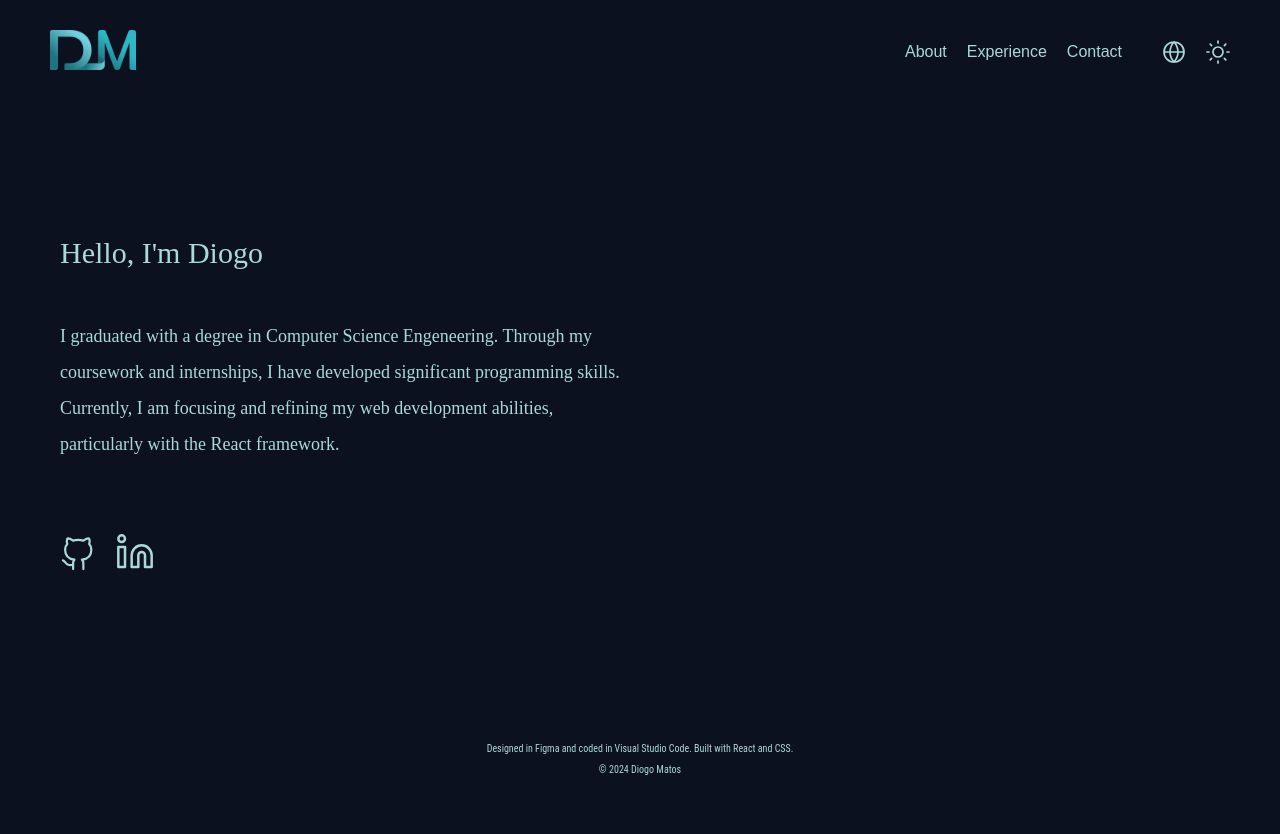
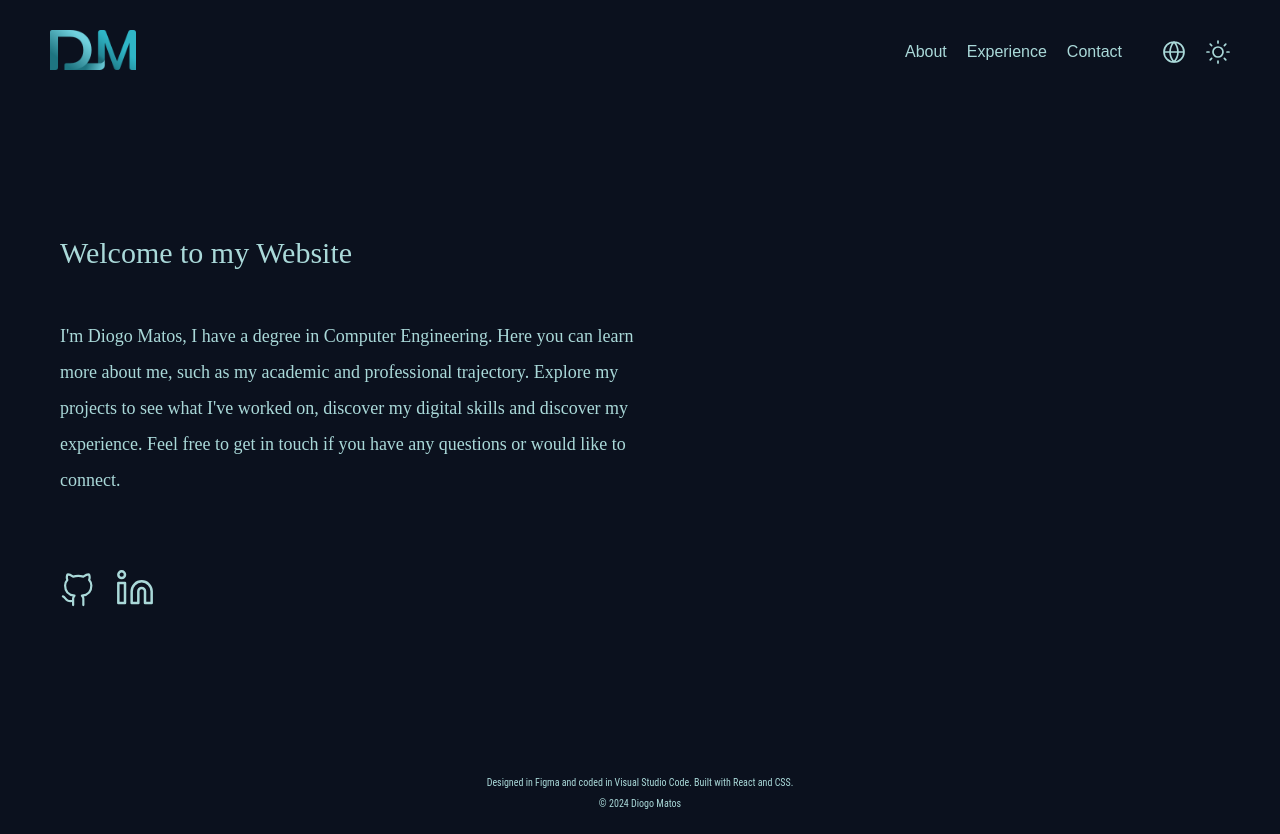
Before and after one commit to DiogoMatos10/portfolio, a React (Vite) app: page /home in a window 1280 px wide. Before the commit the page ends 800 px from the top, so only its background shows below. Built offline with nearby package versions, Linux system fonts and the light colour scheme; a web font is replaced by a local one.

Commit message:
Home Page v2.0

```diff
--- a/src/components/Content/AboutContent.css
+++ b/src/components/Content/AboutContent.css
@@ -12,7 +12,7 @@
 
 .titles {
     font-size: 30px;
-    margin-bottom: 30px;
+    margin-bottom: 50px;
 }
 
 .about-info,
--- a/translations/en/global.json
+++ b/translations/en/global.json
@@ -8,12 +8,12 @@
         "info": "Designed in Figma and coded in Visual Studio Code. Built with React and CSS."
     },
     "home": {
-        "hello": "Hello, I'm Diogo",
-        "paragraph": "I graduated with a degree in Computer Science Engeneering. Through my coursework and internships, I have developed significant programming skills. Currently, I am focusing and refining my web development abilities, particularly with the React framework."
+        "hello": "Welcome to my Website",
+        "paragraph": "I'm Diogo Matos, I have a degree in Computer Engineering. Here you can learn more about me, such as my academic and professional trajectory. Explore my projects to see what I've worked on, discover my digital skills and discover my experience. Feel free to get in touch if you have any questions or would like to connect."
     },
     "about":{
         "about":"About",
-        "paragraph":" I'm Diogo Matos. I'm 21 years old and recently graduated with a degree in Computer Sciences Engineering from Évora, Portugal. I am from Portugal and am highly proactive, always eager to learn and work. My main focus is on web and mobile development.",
+        "paragraph":"I'm Diogo Matos. I'm 21-year-old portuguese and recently graduated with a degree in Computer Science Engineering from Évora, Portugal. Through my coursework and internships, I have developed significant programming skills. I am highly proactive and always eager to learn and work. Currently, I am focused on refining my web and mobile development abilities, particularly with the React framework, and I am actively seeking job opportunities in these areas.",
         "projects":"Projects",
         "click":"Click here to see more ↗",
         "skills":"Digital Skills"
--- a/translations/pt/global.json
+++ b/translations/pt/global.json
@@ -9,11 +9,11 @@
     },
     "home": {
         "hello": "Olá, eu sou o Diogo",
-        "paragraph": "Licenciei-me em Engenharia Informática. Através do meu curso e dos estágios que realizei, desenvolvi competências de programação significativas. Atualmente estou me a focar e a melhorar as minhas capacidades de desenvolvimento web, principalmente com a framework React."
+        "paragraph": "O meu nome é Diogo Matos, sou licenciado em Engenharia Informática. Aqui poderá saber mais sobre mim, como a minha trajetória académica e profissional. Explore os meus projetos para ver no que trabalhei, descobrir as minhas competências digitais e descobrir a minha experiência. Sinta-se à vontade para entrar em contacto se tiver alguma dúvida ou quiser ligar-se."
     },
     "about": {
         "about": "Sobre",
-        "paragraph": "O meu nome é Diogo Matos. Tenho 21 anos e recentemente licenciei me em Engenharia Informática na Universidade de Évora, Portugal. Sou de Portugal, sou bastante proativo e com uma grande vontade para aprender e trabalhar. O meu principal foco está no desenvolvimento web e mobile.",
+        "paragraph": "O meu nome é Diogo Matos. Tenho 21 anos, sou português e licenciei-me recentemente em Engenharia Informática em Évora, Portugal. Através do meu curso e estágios, desenvolvi competências de programação significativas. Sou altamente proativo e estou sempre disposto a aprender e a trabalhar. Atualmente, estou focado em refinar as minhas competências de desenvolvimento web e mobile, particularmente com a framework React, e procuro ativamente oportunidades de emprego nestas áreas.",
         "projects": "Projetos",
         "click":"Clique aqui para ver mais ↗",
         "skills": "Competências Digitais"
```
